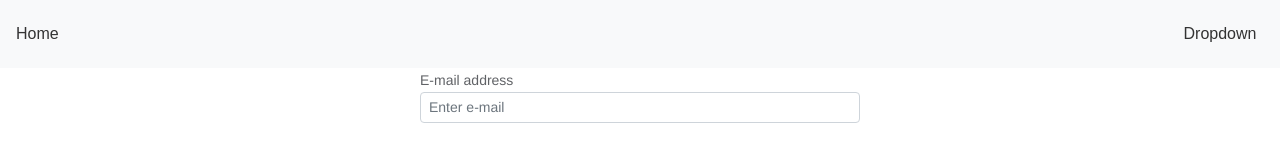
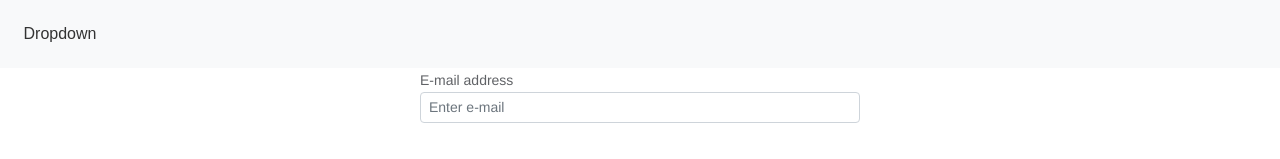
Before and after one commit to ernieay/sm-login-hackathon-22, a Vue app: page / in a window 1280 px wide. Shown: the top 159 px of the page. Built offline with nearby package versions, Linux system fonts and the light colour scheme.

Commit message:
home as first option

```diff
--- a/src/components/AppHeader.vue
+++ b/src/components/AppHeader.vue
@@ -1,11 +1,11 @@
 <template>
   <div class="navbar">
-    <router-link to="/">Home</router-link>
     <div class="dropdown">
       <button class="dropbtn">Dropdown
         <i class="fa fa-caret-down"></i>
       </button>
       <div class="dropdown-content">
+        <router-link to="/">Home</router-link>
         <router-link to="/xmas">Christmas</router-link>
         <router-link to="/au-doodle">AU Doodle</router-link>
         <router-link to="/au-game">AU Game</router-link>
```
